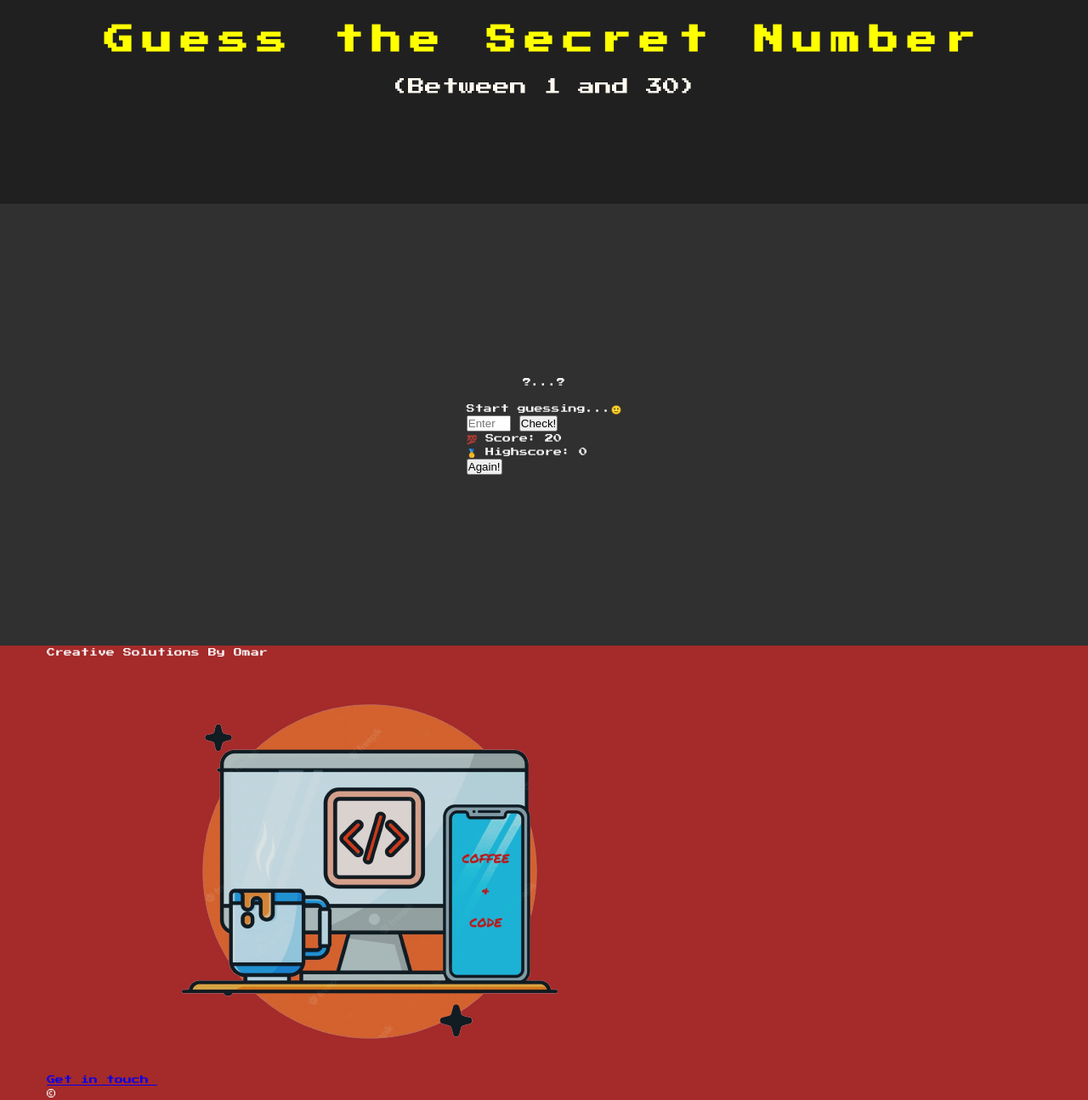
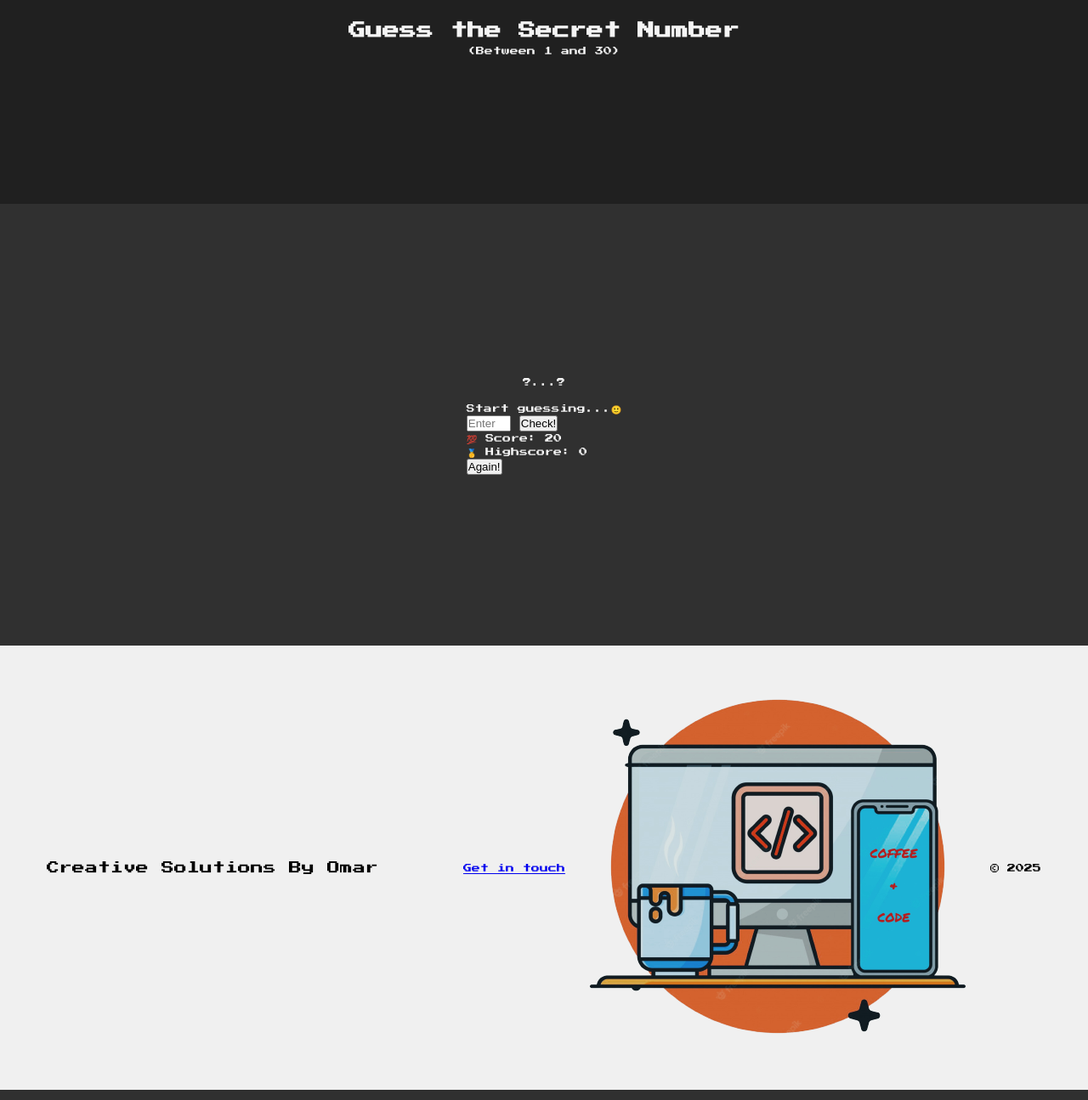
Before and after one commit to Alzubi-Omar/guess-secret-number-game, a plain HTML site: page public/index.html in a window 1280 px wide. Shown: the whole page at 85% size. Drawn offline with Linux system fonts and the light colour scheme.

Commit message:
add rest of css for layout and base

```diff
--- a/public/assets/css/base.css
+++ b/public/assets/css/base.css
@@ -16,6 +16,7 @@
   --color-secondary: floralwhite;
   --color-dark: #000000;
   --color-custom: #888;
+  --color-btn-hover: #009cd8;
 
   --font-base: "Press Start 2P", system-ui, -apple-system, BlinkMacSystemFont,
     "Segoe UI", Roboto, sans-serif;
--- a/public/assets/css/layout.css
+++ b/public/assets/css/layout.css
@@ -2,22 +2,11 @@
 .header {
   background-color: var(--color-background-dark);
   padding: var(--spacing-lg);
-  height: 30vh;
-  width: 100%;
+  height: 30svh;
   position: relative;
   text-align: center;
-}
-
-.header__title {
-  color: var(--color-accent);
-  font-size: clamp(var(--font-size-xl), 4vw, var(--font-size-xxl));
-  letter-spacing: 10px;
-  margin-bottom: var(--spacing-sm);
-}
-
-.header__subtitle {
-  font-size: clamp(var(--font-size-md), 2.5vw, var(--font-size-lg));
-  color: var(--color-secondary);
+  flex-direction: column;
+  justify-content: center;
 }
 
 /* Main content */
@@ -33,12 +22,56 @@ main {
 }
 
 .container {
-  width: min(100%, 120rem);
-  margin: 0 auto;
-  padding: 0 var(--spacing-md);
+  width: min(120rem, 100%);
+  margin-inline: auto;
+  padding-inline: var(--spacing-md);
 }
 
-/* TODO */
-footer {
-  background-color: brown;
+.footer {
+  background-color: var(--color-background-footer);
+  padding: var(--spacing-sm) var(--spacing-lg);
+  width: 100%;
+  color: var(--color-dark);
 }
+
+.footer__container {
+  display: flex;
+  justify-content: space-between;
+  align-items: center;
+}
+
+.footer__copyright {
+  margin-right: auto;
+  font-size: var(--font-size-md);
+}
+
+/* Mobile: < 600px */
+@media (max-width: 599px) {
+  .header {
+    padding: var(--spacing-md);
+    height: auto;
+  }
+
+  .footer__container {
+    flex-direction: column;
+    align-items: center;
+    gap: var(--spacing-xs);
+    text-align: center;
+  }
+}
+
+/* Tablet: 600px — 1023px */
+@media (min-width: 600px) and (max-width: 1023px) {
+  .header {
+    height: 25svh;
+    padding: var(--spacing-md) var(--spacing-sm);
+  }
+}
+
+/* Large Desktop: >= 1200px */
+@media (min-width: 1200px) {
+  .main {
+    max-width: 90%;
+    margin-inline: auto;
+  }
+}
--- a/public/index.html
+++ b/public/index.html
@@ -14,6 +14,7 @@
 
     <link rel="stylesheet" href="assets/css/base.css" />
     <link rel="stylesheet" href="assets/css/layout.css" />
+    <link rel="stylesheet" href="assets/css/components.css" />
     <link rel="icon" type="image/x-icon" href="favicon.ico" />
   </head>
 
@@ -72,7 +73,7 @@
           />
         </a>
 
-        <p class="footer__year">© <span id="currentYear"></span></p>
+        <p class="footer__year">© 2025<span id="currentYear"></span></p>
       </div>
     </footer>
 
```
